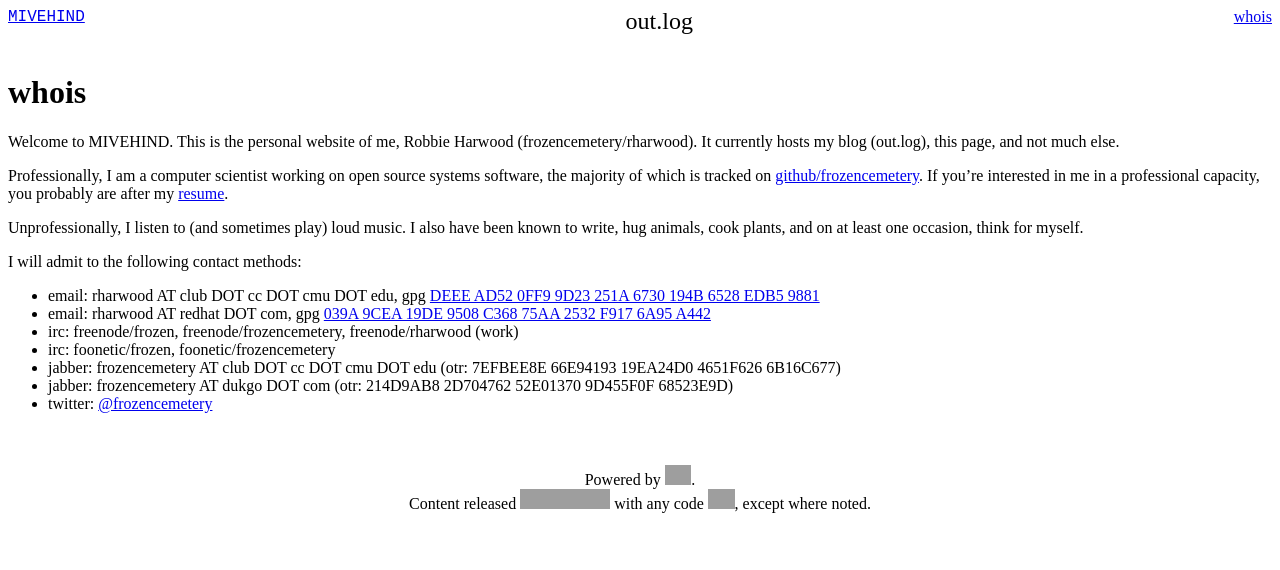
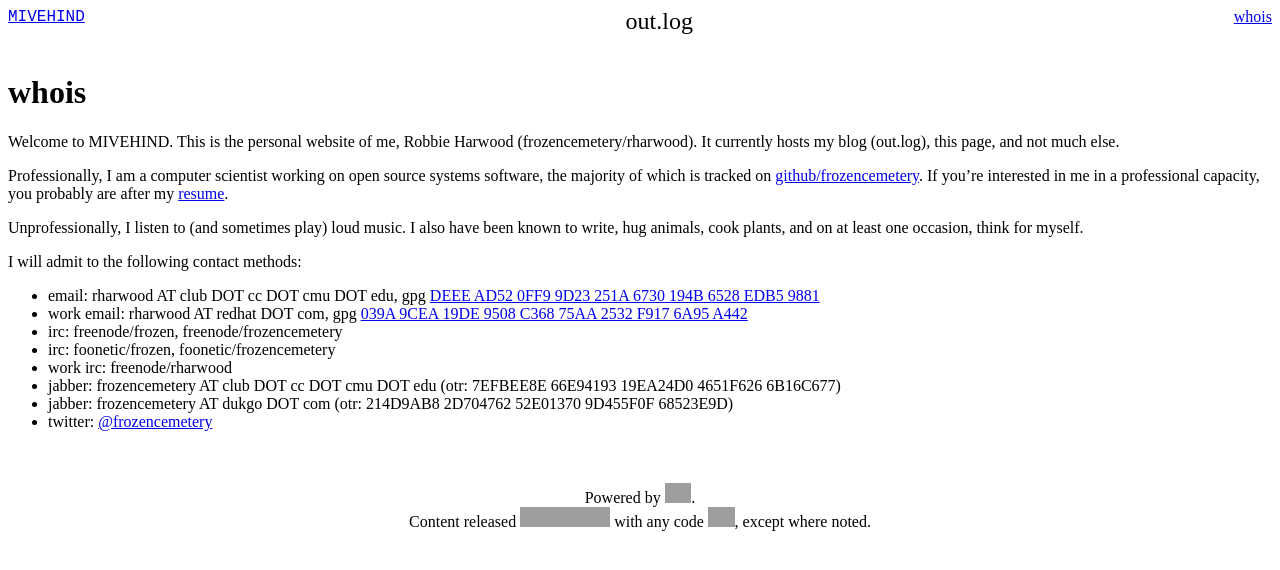
Before and after one commit to frozencemetery/mivehind.net, a Jekyll site: the page built from about.md, in a window 1280 px wide. Shown: the top 570 px of the page. Built offline with Jekyll 4.4.1, drawn with Linux system fonts in a browser that asks for light colours; Markdown is read by kramdown in place of the engine named in the settings; grey boxes are pictures that could not be loaded.

Commit message:
Clarify work vs. non-work in about

```diff
--- a/about.md
+++ b/about.md
@@ -22,10 +22,11 @@ I will admit to the following contact methods:
 
 - email: rharwood AT club DOT cc DOT cmu DOT edu, gpg
   [DEEE AD52 0FF9 9D23 251A  6730 194B 6528 EDB5 9881](https://pgp.mit.edu/pks/lookup?op=vindex&search=0x194B6528EDB59881)
-- email: rharwood AT redhat DOT com, gpg
+- work email: rharwood AT redhat DOT com, gpg
   [039A 9CEA 19DE 9508 C368  75AA 2532 F917 6A95 A442](https://pgp.mit.edu/pks/lookup?op=vindex&search=0x2532F9176A95A442)
-- irc: freenode/frozen, freenode/frozencemetery, freenode/rharwood (work)
+- irc: freenode/frozen, freenode/frozencemetery
 - irc: foonetic/frozen, foonetic/frozencemetery
+- work irc: freenode/rharwood
 - jabber: frozencemetery AT club DOT cc DOT cmu DOT edu (otr: 7EFBEE8E
   66E94193 19EA24D0 4651F626 6B16C677)
 - jabber: frozencemetery AT dukgo DOT com (otr: 214D9AB8 2D704762 52E01370
```
